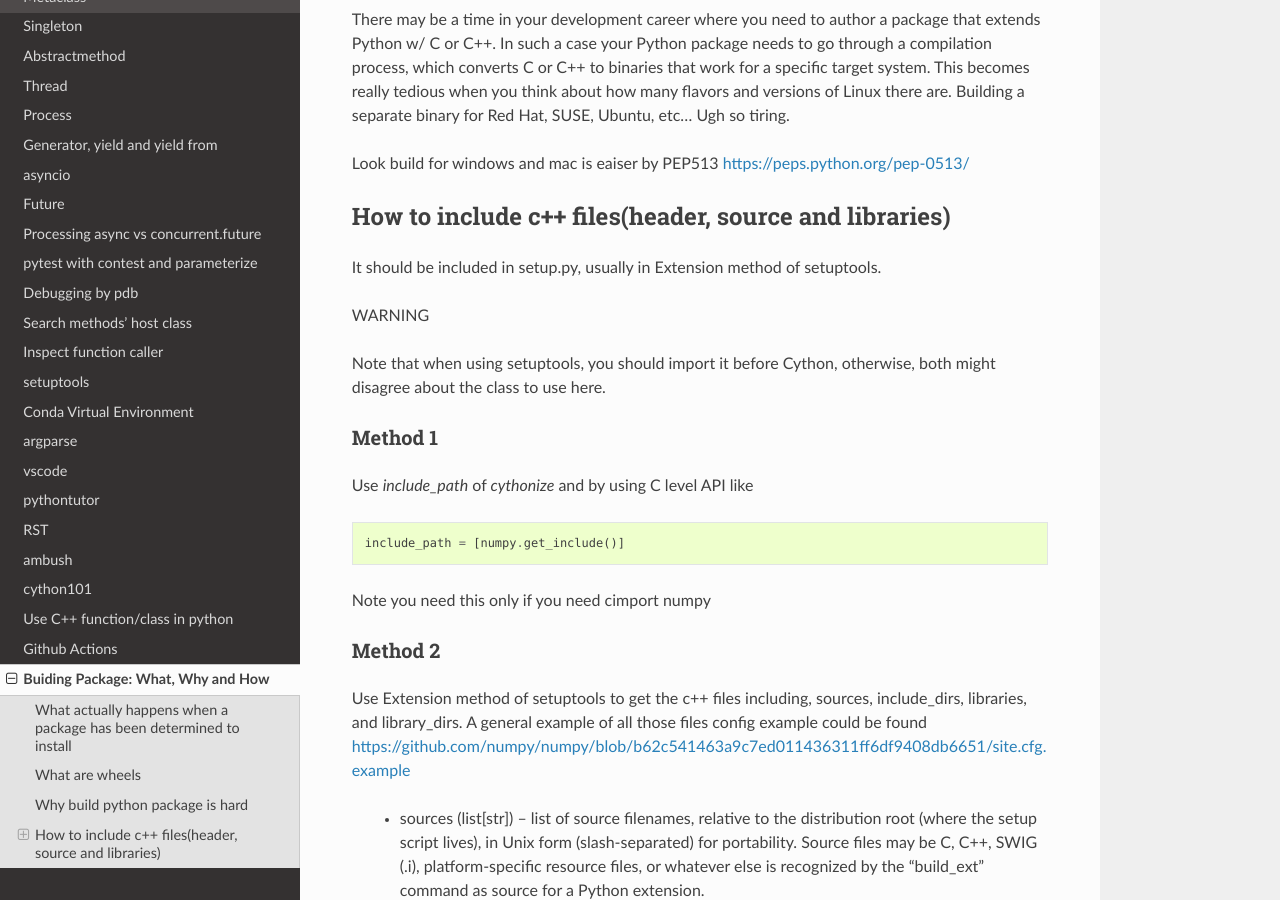
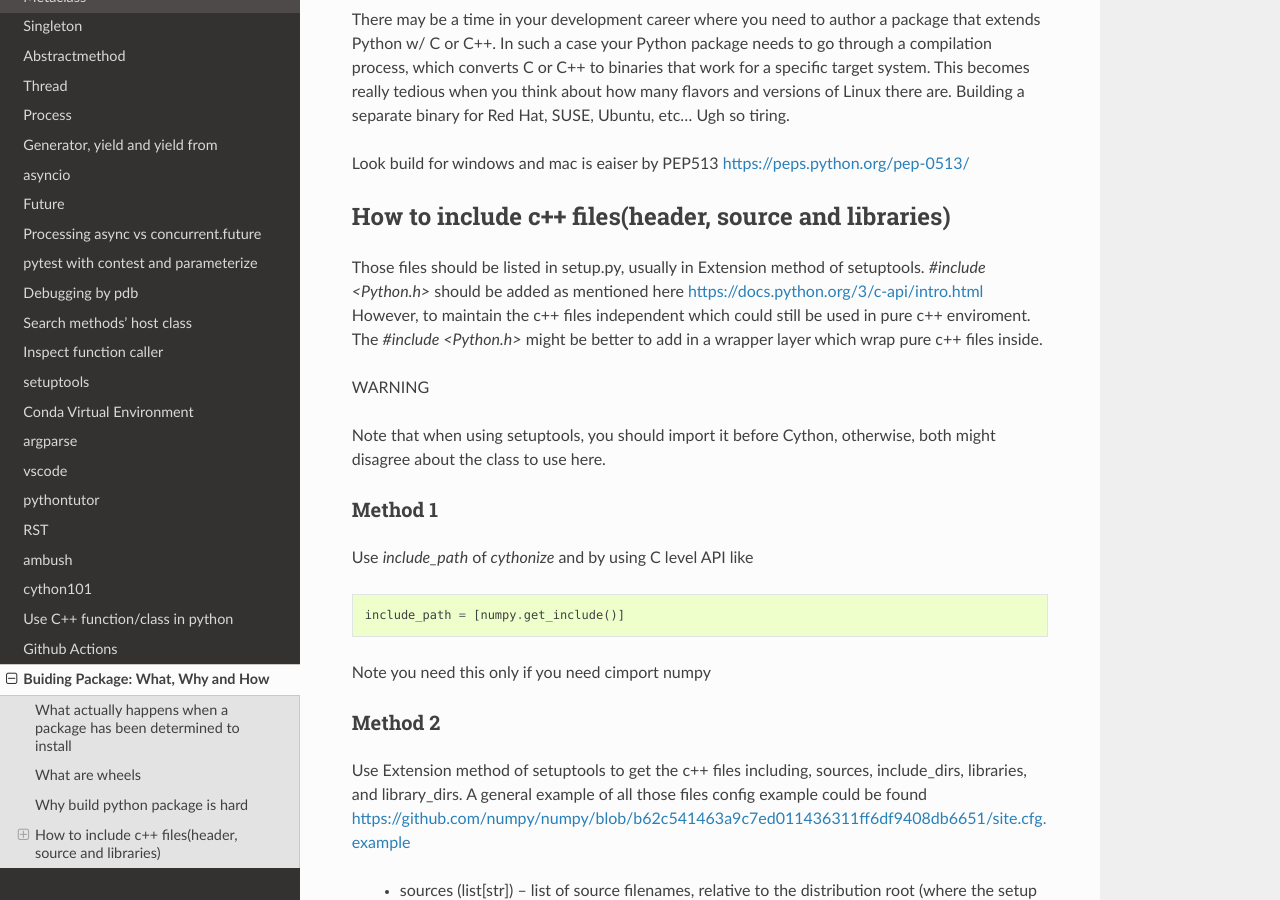
Before and after one commit to ke-zhang-rd/krystal, a Sphinx documentation site: the page built from docs/source/wheel.rst, in a window 1280 px wide and 900 px high, scrolled down 616 px. Built offline with Sphinx 7.4.7 and the Read the Docs theme 2.0.0, drawn with Linux system fonts in a browser that asks for light colours.

Commit message:
Update wheel.rst

```diff
--- a/docs/source/wheel.rst
+++ b/docs/source/wheel.rst
@@ -36,7 +36,10 @@ Look build for windows and mac is eaiser by PEP513 https://peps.python.org/pep-0
 How to include c++ files(header, source and libraries)
 ------------------------------------------------------
 
-It should be included in setup.py, usually in Extension method of setuptools.
+Those files should be listed in setup.py, usually in Extension method of setuptools.
+*#include <Python.h>* should be added as mentioned here https://docs.python.org/3/c-api/intro.html
+However, to maintain the c++ files independent which could still be used in pure c++ enviroment. The *#include <Python.h>*  might be
+better to add in a wrapper layer which wrap pure c++ files inside.
 
 
 WARNING
```
